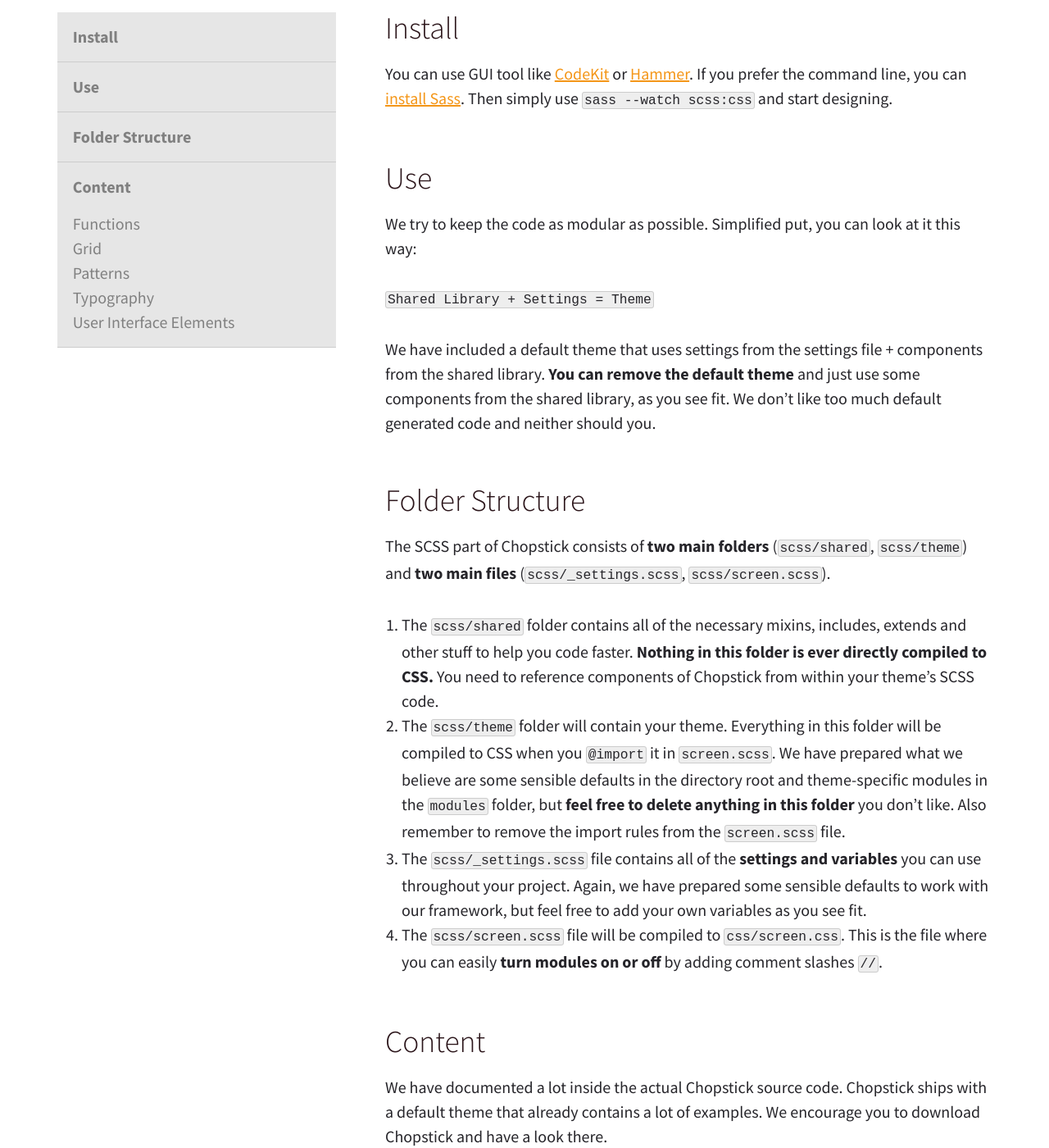
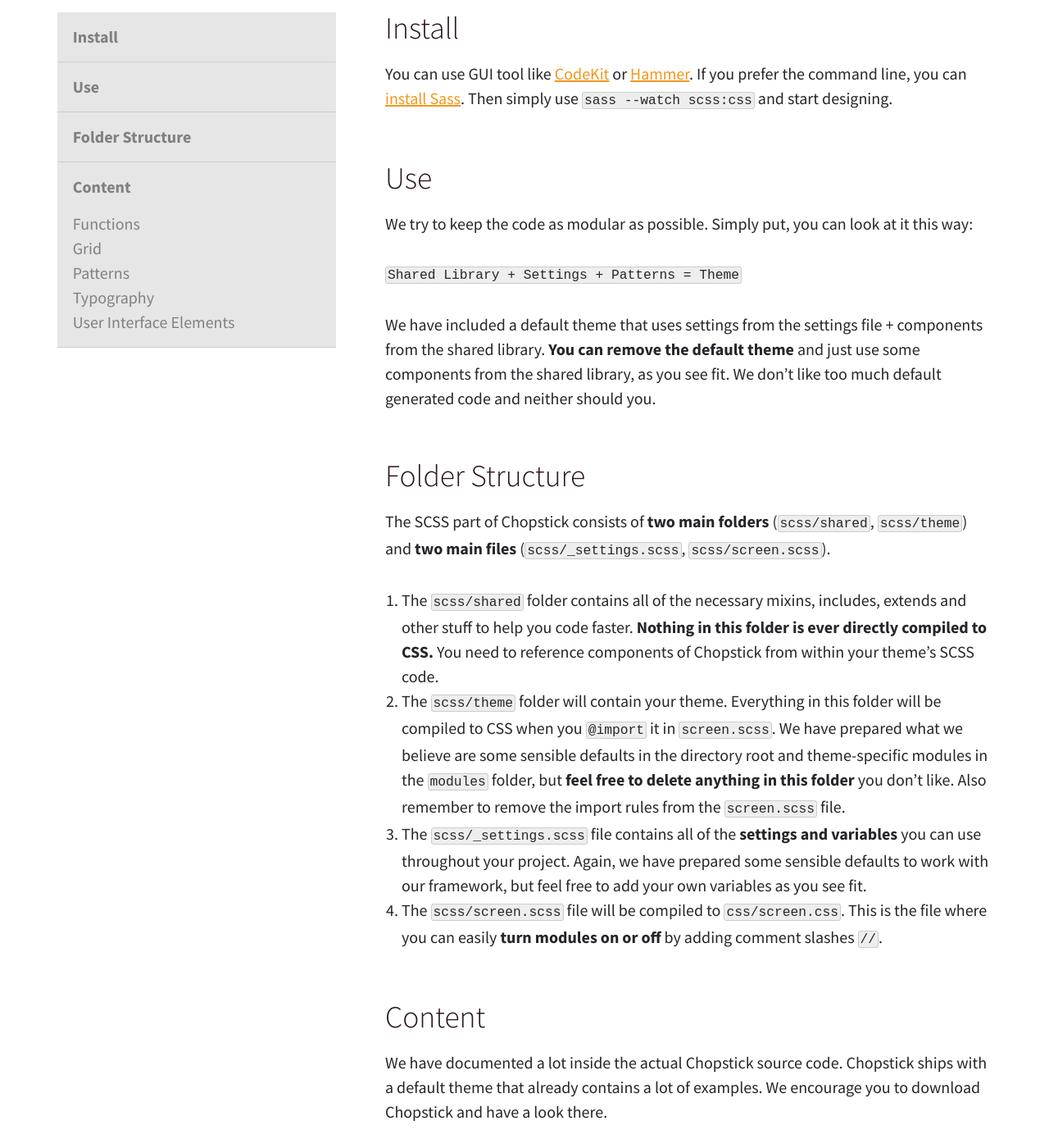
Before and after one commit to getchopstick/getchopstick.github.io, a Jekyll site: the page built from docs.html, in a window 1280 px wide and 1400 px high, scrolled down 385 px. Shown: the whole window at 82% size. Built offline with Jekyll 4.4.1, drawn with Linux system fonts in a browser that asks for light colours; some of the changed text lies outside the part shown.

```diff
--- a/docs.html
+++ b/docs.html
@@ -52,9 +52,9 @@ section: Documentation
 					Use
 				</h2>
 
-				<p>We try to keep the code as modular as possible. Simplified put, you can look at it this way:</p>
+				<p>We try to keep the code as modular as possible. Simply put, you can look at it this way:</p>
 
-				<p><code>Shared Library + Settings = Theme</code></p>
+				<p><code>Shared Library + Settings + Patterns = Theme</code></p>
 
 				<p>We have included a default theme that uses settings from the settings file + components from the shared library. <strong>You can remove the default theme</strong> and just use some components from the shared library, as you see fit. We don&rsquo;t like too much default generated code and neither should you.</p>
 			</article>
```
Also changed, not shown: other parts of docs.html (+3 -0 lines).
